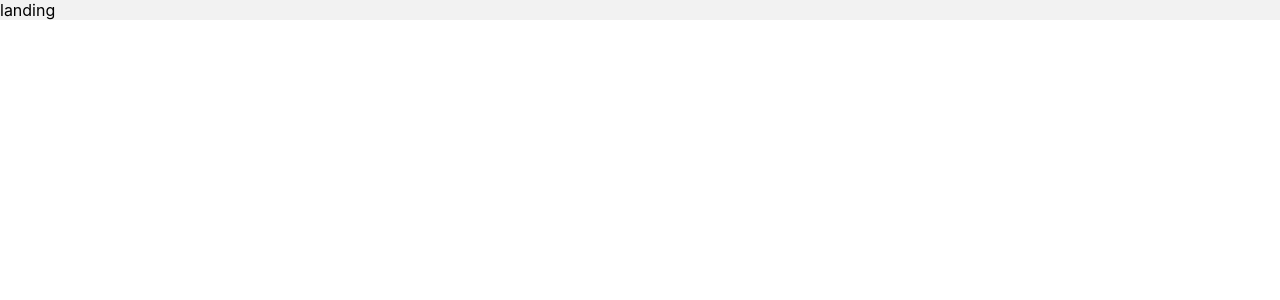
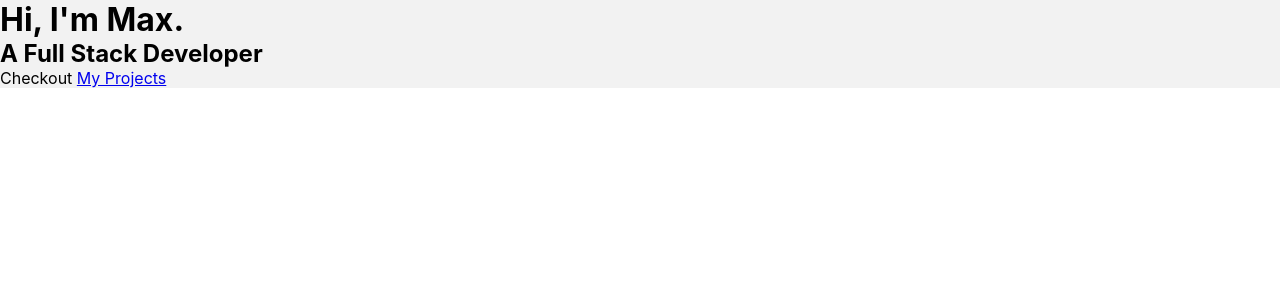
Before and after one commit to Velocima/portfolio, a React (Create React App) app: page / in a window 1280 px wide. Shown: the top 300 px of the page. Built offline with nearby package versions, Linux system fonts and the light colour scheme; a web font is replaced by a local one.

Commit message:
basic content added to landing

```diff
--- a/src/components/App.jsx
+++ b/src/components/App.jsx
@@ -1,11 +1,18 @@
 import '../css/app.css';
 import Landing from './Landing';
+import { BrowserRouter as Router, Switch, Route } from 'react-router-dom';
 
 function App() {
 	return (
-		<div className='app'>
-			<Landing />
-		</div>
+		<Router>
+			<div className='app'>
+				<Switch>
+					<Route path='/'>
+						<Landing />
+					</Route>
+				</Switch>
+			</div>
+		</Router>
 	);
 }
 
--- a/src/components/Landing.jsx
+++ b/src/components/Landing.jsx
@@ -1,5 +1,14 @@
 import React from 'react';
+import { Link } from 'react-router-dom';
 
 export default function Landing() {
-	return <main>landing</main>;
+	return (
+		<main>
+			<h1>Hi, I'm Max.</h1>
+			<h2>A Full Stack Developer</h2>
+			<p>
+				Checkout <Link to='/projects'>My Projects</Link>
+			</p>
+		</main>
+	);
 }
```
